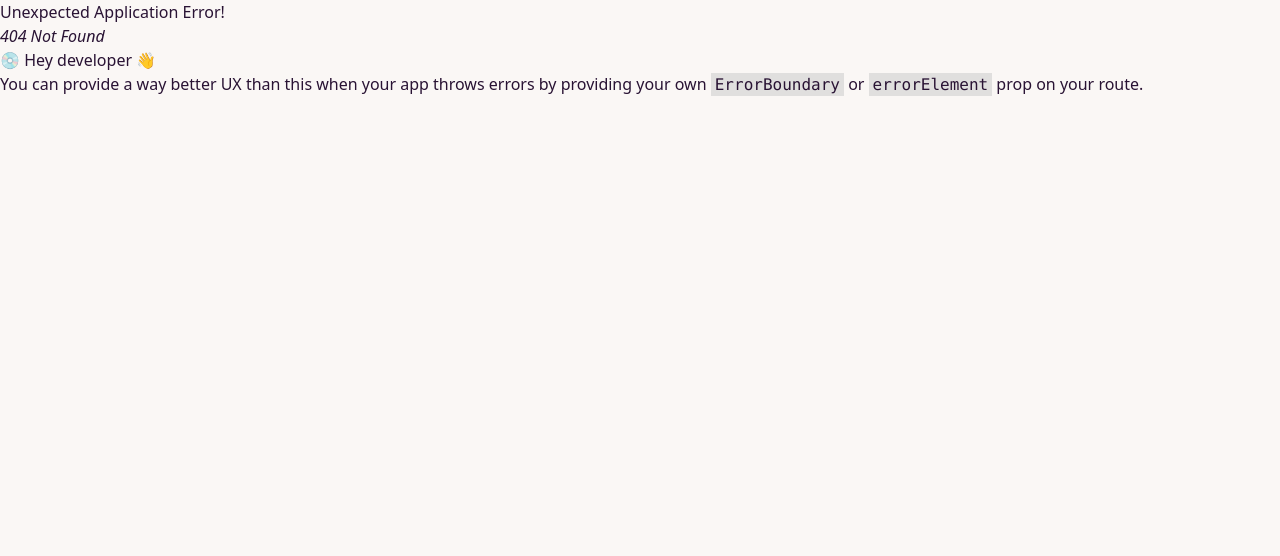
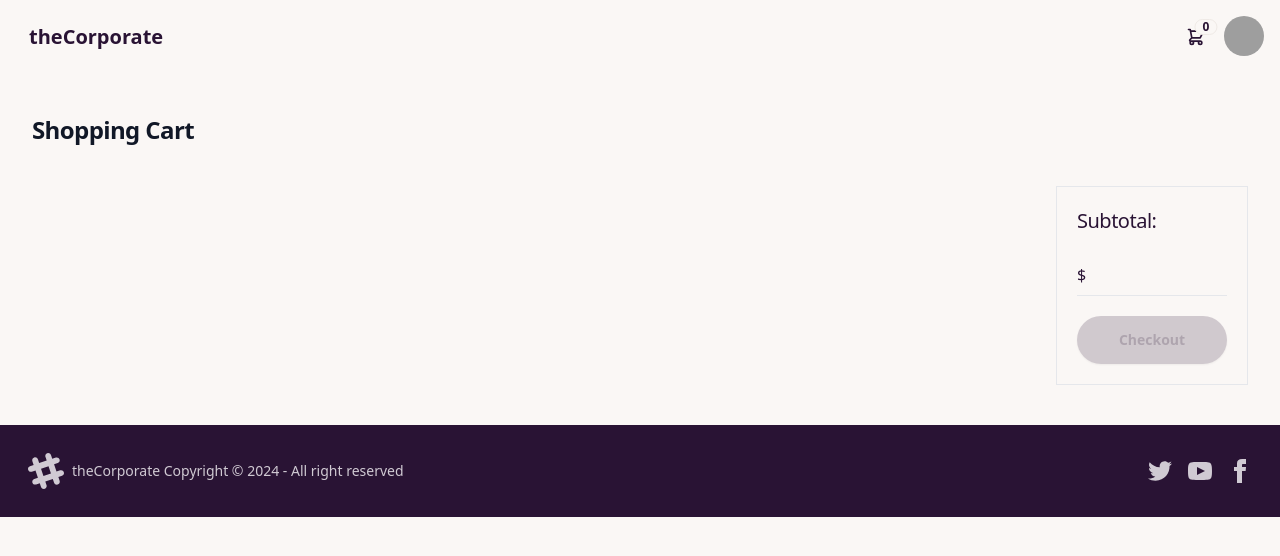
Before and after one commit to roy-sourish/theCorporateStore-v1, a React (Vite) app in the folder frontend/: page /cart in a window 1280 px wide. Before the commit this address had no page. Shown: the top 556 px of the page. Built offline with nearby package versions, Linux system fonts and the light colour scheme; grey boxes are pictures that could not be loaded.

Commit message:
shopping cart setup

```diff
--- a/frontend/src/App.jsx
+++ b/frontend/src/App.jsx
@@ -6,6 +6,7 @@ import store from "./store/store.js";
 import RootLayout from "./pages/RootLayout";
 import HomePage from "./pages/HomePage";
 import ProductDetailPage from "./pages/ProductDetailPage";
+import CartPage from "./pages/CartPage.jsx";
 
 const router = createBrowserRouter([
   {
@@ -20,6 +21,10 @@ const router = createBrowserRouter([
         path: "/product/:productId",
         element: <ProductDetailPage />,
       },
+      {
+        path: "/cart",
+        element: <CartPage />,
+      },
     ],
   },
 ]);
--- a/frontend/src/components/Navbar.jsx
+++ b/frontend/src/components/Navbar.jsx
@@ -1,11 +1,16 @@
 import React from "react";
+import { useSelector } from "react-redux";
 import { Link } from "react-router-dom";
 
 function Navbar() {
+  const { cartItems, totalPrice } = useSelector((state) => state.cart);
+
   return (
     <div className="navbar bg-base-100 max-w-screen-xl mx-auto p-3">
       <div className="flex-1">
-        <Link to='/' className="btn btn-ghost text-xl">theCorporate</Link>
+        <Link to="/" className="btn btn-ghost text-xl">
+          theCorporate
+        </Link>
       </div>
       <div className="flex-none">
         <div className="dropdown dropdown-end">
@@ -25,7 +30,9 @@ function Navbar() {
                   d="M3 3h2l.4 2M7 13h10l4-8H5.4M7 13L5.4 5M7 13l-2.293 2.293c-.63.63-.184 1.707.707 1.707H17m0 0a2 2 0 100 4 2 2 0 000-4zm-8 2a2 2 0 11-4 0 2 2 0 014 0z"
                 />
               </svg>
-              <span className="badge badge-sm indicator-item">8</span>
+              <span className="badge badge-sm indicator-item">
+                {cartItems.length && cartItems.reduce((a, c) => a + c.qty, 0)}
+              </span>
             </div>
           </div>
           <div
@@ -33,10 +40,15 @@ function Navbar() {
             className="card card-compact dropdown-content bg-base-100 z-[1] mt-3 w-52 shadow"
           >
             <div className="card-body">
-              <span className="text-lg font-bold">8 Items</span>
-              <span className="text-info">Subtotal: $999</span>
+              <span className="text-lg font-bold">
+                {cartItems.length && cartItems.reduce((a, c) => a + c.qty, 0)}
+                {cartItems.length > 1 ? " Items" : " Item"}
+              </span>
+              <span className="text-info">Subtotal: ${totalPrice}</span>
               <div className="card-actions">
-                <button className="btn btn-primary btn-block">View cart</button>
+                <Link to="/cart" className="btn btn-primary btn-block">
+                  View Cart
+                </Link>
               </div>
             </div>
           </div>
--- /dev/null
+++ b/frontend/src/pages/CartPage.jsx
@@ -0,0 +1,101 @@
+import React, { useState } from "react";
+import { useDispatch, useSelector } from "react-redux";
+import { useNavigate } from "react-router-dom";
+import { addToCart, removeFromCart } from "../slices/cartSlice";
+
+function CartPage() {
+  const navigate = useNavigate();
+  const dispatch = useDispatch();
+
+  const { cartItems, itemsPrice, shippingPrice, taxPrice, totalPrice } =
+    useSelector((state) => state.cart);
+
+  const addToCartHandler = async (product, qty) => {
+    dispatch(addToCart({ ...product, qty }));
+  };
+
+  const removeFromCartHandler = async (id) => {
+    dispatch(removeFromCart(id));
+  };
+
+  const checkoutHandler = () => {
+    navigate("/login?redirect=/shipping");
+  };
+
+  return (
+    <div className="mx-auto max-w-2xl px-4 sm:px-6 sm:py-10 lg:max-w-7xl lg:px-8 ">
+      <h2 className="text-2xl font-bold tracking-tight text-gray-900 mb-10">
+        Shopping Cart
+      </h2>
+      <div className="flex flex-col gap-10 md:flex-row">
+        <div className="flex-1">
+          {/* Cart Details */}
+          {cartItems.map((item) => {
+            return (
+              <div
+                key={item._id}
+                className="flex flex-row items-center gap-5 p-5 border-b"
+              >
+                <img
+                  src={item.image}
+                  alt={item.name}
+                  className="w-24 rounded-sm"
+                />
+                <div className="w-96">{item.name}</div>
+                <div className="w-24">${item.price}</div>
+                <select
+                  className="select select-bordered  w-24"
+                  value={item.qty}
+                  onChange={(e) =>
+                    addToCartHandler(item, Number(e.target.value))
+                  }
+                >
+                  {[...Array(item.countInStock).keys()].map((x) => (
+                    <option key={x + 1} value={x + 1}>
+                      {x + 1}
+                    </option>
+                  ))}
+                </select>
+                <button
+                  className="btn btn-circle"
+                  onClick={() => removeFromCartHandler(item._id)}
+                >
+                  <svg
+                    xmlns="http://www.w3.org/2000/svg"
+                    className="h-6 w-6"
+                    fill="none"
+                    viewBox="0 0 24 24"
+                    stroke="currentColor"
+                  >
+                    <path
+                      strokeLinecap="round"
+                      strokeLinejoin="round"
+                      strokeWidth="2"
+                      d="M6 18L18 6M6 6l12 12"
+                    />
+                  </svg>
+                </button>
+              </div>
+            );
+          })}
+        </div>
+        {/* Cart Summary */}
+        <div className="flex-2 border p-5 md:w-48">
+          <h3 className="text-xl tracking-tight text-grey-900 mb-5">
+            Subtotal:
+          </h3>
+          <p className="border-b py-2 mb-5">${totalPrice}</p>
+          <button
+            className="btn btn-block"
+            disabled={cartItems.length === 0}
+            onClick={checkoutHandler}
+          >
+            Checkout
+          </button>
+        </div>
+      </div>
+    </div>
+  );
+}
+
+export default CartPage;
--- a/frontend/src/slices/cartSlice.js
+++ b/frontend/src/slices/cartSlice.js
@@ -9,6 +9,27 @@ const initialState = localStorage.getItem("cart")
 const addDecimals = (num) => {
   return (Math.round(num * 100) / 100).toFixed(2);
 };
+
+const updateCart = (state) => {
+  // Calculate Items Price
+  state.itemsPrice = addDecimals(
+    state.cartItems.reduce((acc, item) => acc + item.price * item.qty, 0)
+  );
+  // Calculate Shipping Price ()
+  state.shippingPrice = addDecimals(state.itemsPrice > 100 ? 0 : 10);
+  // Calculate Tax Price
+  state.taxPrice = addDecimals(Number(0.15 * state.itemsPrice).toFixed(2));
+  // Calculate Total Price
+  state.totalPrice = (
+    Number(state.itemsPrice) +
+    Number(state.shippingPrice) +
+    Number(state.taxPrice)
+  ).toFixed(2);
+
+  // Save to local storage
+  localStorage.setItem("cart", JSON.stringify(state));
+};
+
 const cartSlice = createSlice({
   name: "cart",
   initialState,
@@ -25,26 +46,16 @@ const cartSlice = createSlice({
         state.cartItems = [...state.cartItems, item];
       }
 
-      // Calculate Items Price
-      state.itemsPrice = addDecimals(
-        state.cartItems.reduce((acc, item) => acc + item.price * item.qty, 0)
-      );
-      // Calculate Shipping Price ()
-      state.shippingPrice = addDecimals(state.itemsPrice > 100 ? 0 : 10);
-      // Calculate Tax Price
-      state.taxPrice = addDecimals(Number(0.15 * state.itemsPrice).toFixed(2));
-      // Calculate Total Price
-      state.totalPrice = (
-        Number(state.itemsPrice) +
-        Number(state.shippingPrice) +
-        Number(state.taxPrice)
-      ).toFixed(2);
+      return updateCart(state);
+    },
 
-      // Save to local storage
-      localStorage.setItem("cart", JSON.stringify(state));
+    removeFromCart: (state, action) => {
+      const itemId = action.payload;
+      state.cartItems = state.cartItems.filter((item) => item._id !== itemId);
+      return updateCart(state);
     },
   },
 });
 
-export const { addToCart } = cartSlice.actions;
+export const { addToCart, removeFromCart } = cartSlice.actions;
 export default cartSlice.reducer;
```
